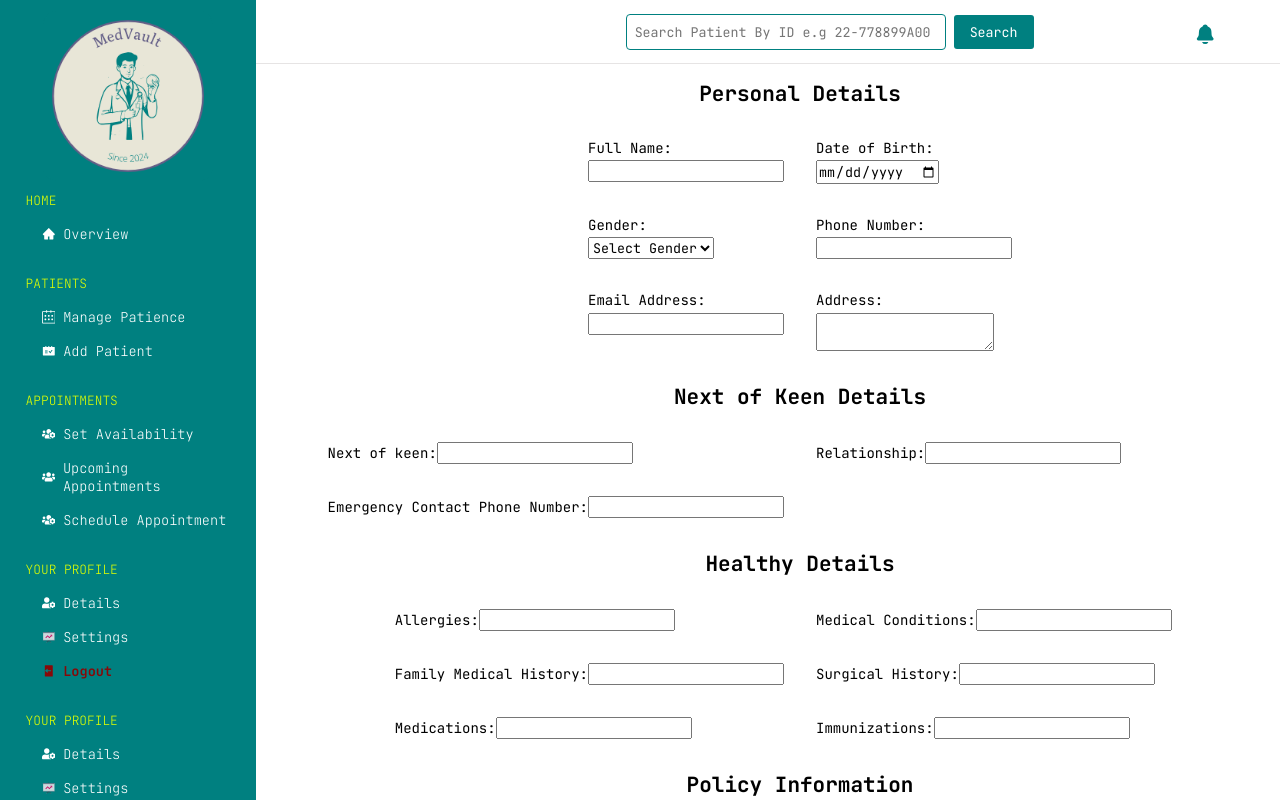
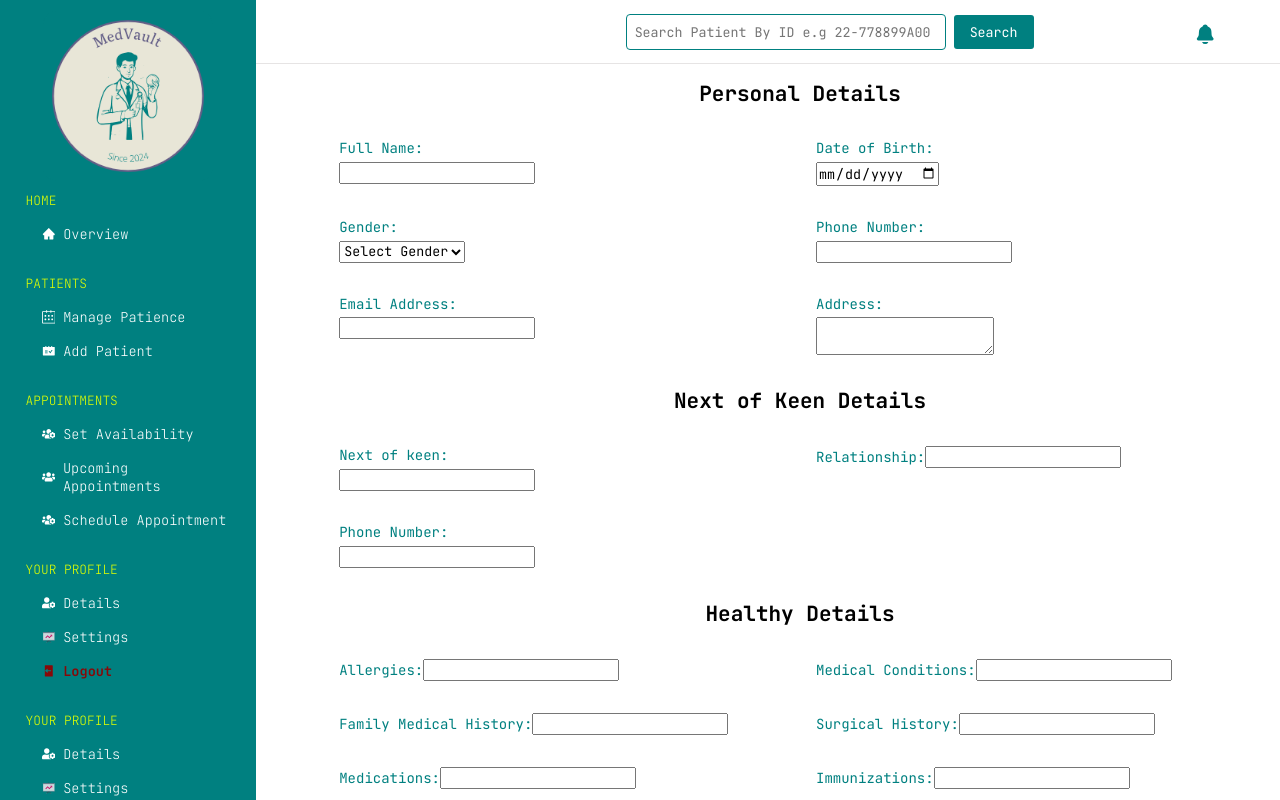
Before and after one commit to Amen-Musingarimi/medvault, a React (Create React App) app: page /add-patient in a window 1280 px wide. Shown: the top 800 px of the page. Built offline with nearby package versions, Linux system fonts and the light colour scheme.

Commit message:
Style the labels

```diff
--- a/src/components/patients/AddPatience.module.css
+++ b/src/components/patients/AddPatience.module.css
@@ -23,6 +23,7 @@
   display: grid;
   grid-template-columns: repeat(2, 1fr);
   gap: 2rem;
+  width: 80%;
 }
 
 .form_control {
@@ -30,5 +31,10 @@
   flex-direction: column;
   align-items: flex-start;
   justify-content: flex-start;
-  gap: 0.2rem;
+  gap: 0.3rem;
+  width: 100%;
 }
+
+.input_label {
+  color: #008080;
+}
--- a/src/components/patients/AddPatient.jsx
+++ b/src/components/patients/AddPatient.jsx
@@ -55,7 +55,7 @@ const AddPatientForm = () => {
             />
           </div>
           <div className={classes.form_control}>
-            <label>Date of Birth:</label>
+            <label className={classes.input_label}>Date of Birth:</label>
             <input
               type="date"
               name="dateOfBirth"
@@ -64,7 +64,7 @@ const AddPatientForm = () => {
             />
           </div>
           <div className={classes.form_control}>
-            <label>Gender:</label>
+            <label className={classes.input_label}>Gender:</label>
             <select
               name="gender"
               value={formData.gender}
@@ -77,7 +77,7 @@ const AddPatientForm = () => {
             </select>
           </div>
           <div className={classes.form_control}>
-            <label>Phone Number:</label>
+            <label className={classes.input_label}>Phone Number:</label>
             <input
               type="tel"
               name="phoneNumber"
@@ -86,7 +86,7 @@ const AddPatientForm = () => {
             />
           </div>
           <div className={classes.form_control}>
-            <label>Email Address:</label>
+            <label className={classes.input_label}>Email Address:</label>
             <input
               type="email"
               name="emailAddress"
@@ -95,7 +95,7 @@ const AddPatientForm = () => {
             />
           </div>
           <div className={classes.form_control}>
-            <label>Address:</label>
+            <label className={classes.input_label}>Address:</label>
             <textarea
               name="address"
               value={formData.address}
@@ -107,17 +107,16 @@ const AddPatientForm = () => {
       <div className={classes.personal_details}>
         <h2>Next of Keen Details</h2>
         <div className={classes.personal_details_inputs}>
-          <label>
-            Next of keen:
+          <div className={classes.form_control}>
+            <label className={classes.input_label}>Next of keen:</label>
             <input
               type="text"
               name="emergencyContactName"
               value={formData.emergencyContactName}
               onChange={handleChange}
             />
-          </label>
-
-          <label>
+          </div>
+          <label className={classes.input_label}>
             Relationship:
             <input
               type="text"
@@ -126,22 +125,21 @@ const AddPatientForm = () => {
               onChange={handleChange}
             />
           </label>
-
-          <label>
-            Emergency Contact Phone Number:
+          <div className={classes.form_control}>
+            <label className={classes.input_label}>Phone Number:</label>
             <input
               type="tel"
               name="emergencyContactPhoneNumber"
               value={formData.emergencyContactPhoneNumber}
               onChange={handleChange}
             />
-          </label>
+          </div>
         </div>
       </div>
       <div className={classes.personal_details}>
         <h2>Healthy Details</h2>
         <div className={classes.personal_details_inputs}>
-          <label>
+          <label className={classes.input_label}>
             Allergies:
             <input
               type="text"
@@ -151,7 +149,7 @@ const AddPatientForm = () => {
             />
           </label>
 
-          <label>
+          <label className={classes.input_label}>
             Medical Conditions:
             <input
               type="text"
@@ -161,7 +159,7 @@ const AddPatientForm = () => {
             />
           </label>
 
-          <label>
+          <label className={classes.input_label}>
             Family Medical History:
             <input
               type="text"
@@ -171,7 +169,7 @@ const AddPatientForm = () => {
             />
           </label>
 
-          <label>
+          <label className={classes.input_label}>
             Surgical History:
             <input
               type="text"
@@ -181,7 +179,7 @@ const AddPatientForm = () => {
             />
           </label>
 
-          <label>
+          <label className={classes.input_label}>
             Medications:
             <input
               type="text"
@@ -191,7 +189,7 @@ const AddPatientForm = () => {
             />
           </label>
 
-          <label>
+          <label className={classes.input_label}>
             Immunizations:
             <input
               type="text"
```
